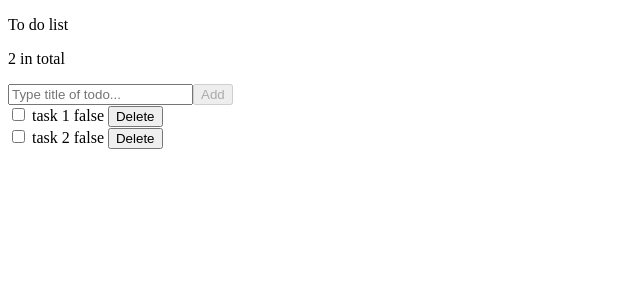
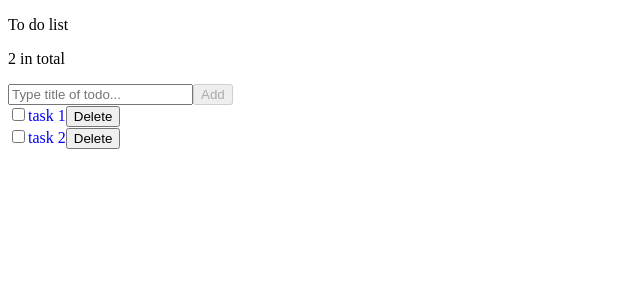
Before and after one commit to maliilam/Todo, an Angular app in the folder TodoNg/: page / in a window 1280 px wide. Shown: the top 300 px of the page, without its empty margins (0-640 px from the left). Built offline with nearby package versions, Linux system fonts and the light colour scheme.

Commit message:
style of todo

```diff
--- a/TodoNg/src/app/components/todos/todo/todo.component.css
+++ b/TodoNg/src/app/components/todos/todo/todo.component.css
@@ -0,0 +1,8 @@
+.open {
+    color: blue;
+}
+
+.done {
+    text-decoration: line-through;
+    color: lightgray;
+}
--- a/TodoNg/src/app/components/todos/todo/todo.component.html
+++ b/TodoNg/src/app/components/todos/todo/todo.component.html
@@ -1,5 +1,5 @@
 <div>
     <input (change)="onToggle(todo)" type="checkbox" />
-    {{todo.title}} {{todo.done}}
+    <span [ngClass]="todoClasses(todo)">{{todo.title}}</span>
     <button (click)="onDelete(todo)">Delete</button>
 </div>
--- a/TodoNg/src/app/components/todos/todo/todo.component.ts
+++ b/TodoNg/src/app/components/todos/todo/todo.component.ts
@@ -22,5 +22,8 @@ export class TodoComponent implements OnInit {
   onDelete(todo) {
     this.delete.emit(todo)
   }
+  todoClasses(todo) {
+    return todo.done ? "done" : "open"
+  }
 
 }
```
